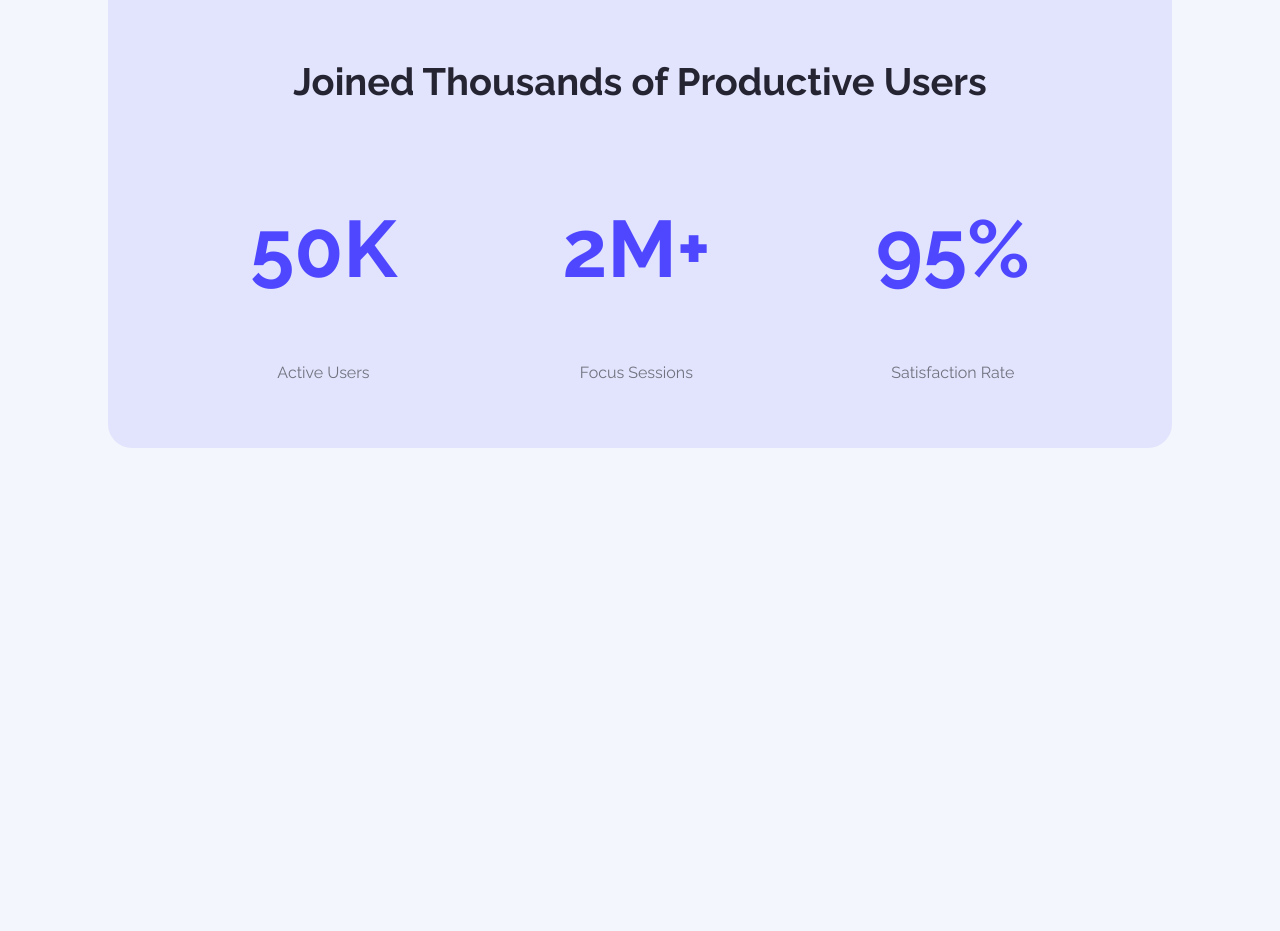
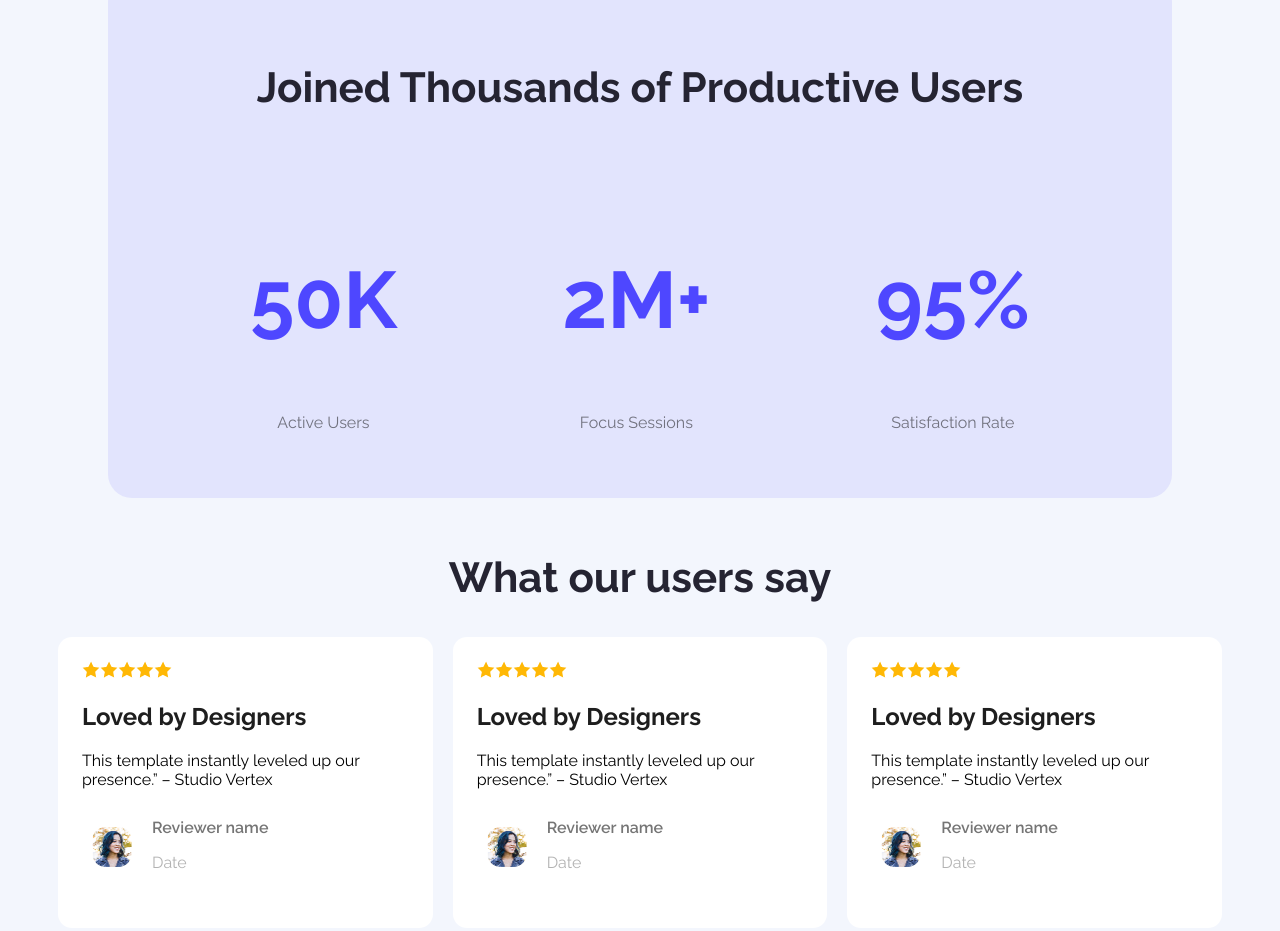
Before and after one commit to saiem1209/assignment-001, a plain HTML site: page index.html in a window 1280 px wide. Shown: the part 1700-2631 px from the top of the page. Before the commit the page ends 2176 px from the top, so only its background shows below. Drawn offline with Linux system fonts and the light colour scheme.

Commit message:
review section added

```diff
--- a/index.html
+++ b/index.html
@@ -57,7 +57,73 @@
         </div>
 
         </section>
+      <section class="review-section">
+      <h1 class="section-title">What our users say</h1>
+      <div class="review">
+        <div class="review-section-details">
+          <div class="review-section-image">
+          <div class="image"><img src="Assets/icon-star.png" alt=""></div>
+          <div class="image"><img src="Assets/icon-star.png" alt=""></div>
+          <div class="image"><img src="Assets/icon-star.png" alt=""></div>
+          <div class="image"><img src="Assets/icon-star.png" alt=""></div>
+          <div class="image"><img src="Assets/icon-star.png" alt=""></div>
+        </div>
+        <div class="review-text">
+          <div class="review-title"><h2>Loved by Designers</h2></div>
+          <p class="review-content">This template instantly leveled up our presence.” – Studio Vertex</p>
+        </div>
+          <div class="review-by">
+            <img src="Assets/avatar.png" alt="">
+            <div class="reviewer-name">
+              <h2 class="name">Reviewer name</h2>
+              <p class="date">Date</p>
+            </div>
+          </div>
+        </div>
+        <div class="review-section-details">
+          <div class="review-section-image">
+          <div class="image"><img src="Assets/icon-star.png" alt=""></div>
+          <div class="image"><img src="Assets/icon-star.png" alt=""></div>
+          <div class="image"><img src="Assets/icon-star.png" alt=""></div>
+          <div class="image"><img src="Assets/icon-star.png" alt=""></div>
+          <div class="image"><img src="Assets/icon-star.png" alt=""></div>
+        </div>
+        <div class="review-text">
+          <div class="review-title"><h2>Loved by Designers</h2></div>
+          <p class="review-content">This template instantly leveled up our presence.” – Studio Vertex</p>
+        </div>
+          <div class="review-by">
+            <img src="Assets/avatar.png" alt="">
+            <div class="reviewer-name">
+              <h2 class="name">Reviewer name</h2>
+              <p class="date">Date</p>
+            </div>
+          </div>
+        </div>
+        <div class="review-section-details">
+          <div class="review-section-image">
+          <div class="image"><img src="Assets/icon-star.png" alt=""></div>
+          <div class="image"><img src="Assets/icon-star.png" alt=""></div>
+          <div class="image"><img src="Assets/icon-star.png" alt=""></div>
+          <div class="image"><img src="Assets/icon-star.png" alt=""></div>
+          <div class="image"><img src="Assets/icon-star.png" alt=""></div>
+        </div>
+        <div class="review-text">
+          <div class="review-title"><h2>Loved by Designers</h2></div>
+          <p class="review-content">This template instantly leveled up our presence.” – Studio Vertex</p>
+        </div>
+          <div class="review-by">
+            <img src="Assets/avatar.png" alt="">
+            <div class="reviewer-name">
+              <h2 class="name">Reviewer name</h2>
+              <p class="date">Date</p>
+            </div>
+          </div>
+        </div>
+       </div>
 
+
+      </section>
     </main>
     <footer>
 
--- a/style/style.css
+++ b/style/style.css
@@ -126,6 +126,7 @@ body{
 }
 
 .productive-user-details{
+    padding-top: 40px;
     display: flex;
     text-align: center;
     gap: auto;
@@ -147,3 +148,59 @@ body{
     font: 20px;
     color: rgba(0, 0, 0, 0.5);
 }
+
+/* review section */
+
+.review-section{
+    margin-left: 50px;
+    margin-right: 50px;
+}
+
+.section-title{
+    font-size: 42px;
+    font-weight: bold;
+    color: #252432;
+    text-align: center;
+}
+.review-section-image{
+    display: flex;
+}
+.review-title h2{
+    color: #1E1E1E;
+}
+.review-section-details{
+    background-color: #FFFFFF;
+    border-radius: 14px;
+    stroke: #F2EDED;
+    height: 243px;
+    width: 366px;
+    padding: 24px;
+}
+
+.review-by{
+    display: flex;
+}
+.review-by img{
+    width: 40px;
+    height: 40px;
+    border-radius: 40%;
+    padding: 10px;
+    margin-top: 12px;
+}
+.reviewer-name h2{
+    padding-left: 10px;
+    color: #757575;
+    font-size: 16px;
+    font-weight: 600;
+}
+.reviewer-name p{
+    padding-left: 10px;
+    font-size: 16px;
+    font-weight: 400;
+    color: #B3B3B3;
+}
+
+.review{
+    display: flex;
+    gap: 20px;
+}
```
